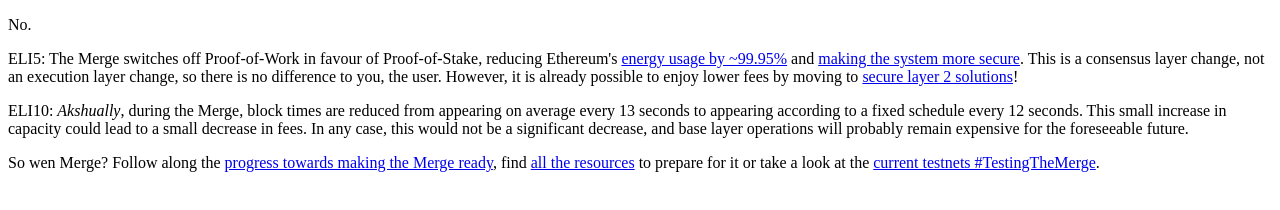
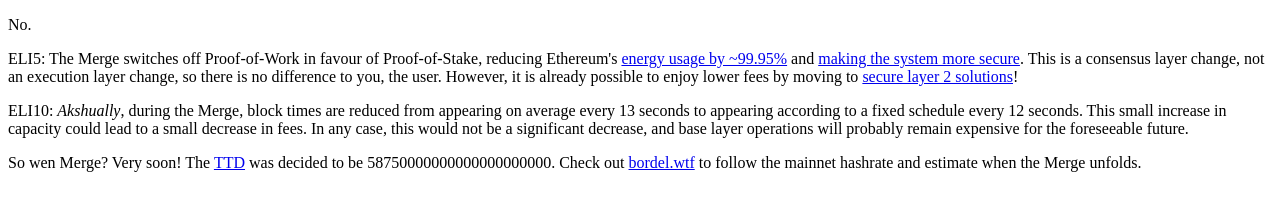
Before and after one commit to barnabemonnot/willthemergelowergasprices, a plain HTML site: page index.html in a window 1280 px wide. Drawn offline with Linux system fonts and the light colour scheme.

Commit message:
Add TTD and Bordel

```diff
--- a/index.html
+++ b/index.html
@@ -25,8 +25,12 @@
       ELI10: <em>Akshually</em>, during the Merge, block times are reduced from appearing on average every 13 seconds to appearing according to a fixed schedule every 12 seconds. This small increase in capacity could lead to a small decrease in fees. In any case, this would not be a significant decrease, and base layer operations will probably remain expensive for the foreseeable future.
     </p>
 
+    <!-- <p>
+      So wen Merge? Follow along the <a href="https://github.com/ethereum/pm/blob/master/Merge/mainnet-readiness.md">progress towards making the Merge ready</a>, find <a href="https://notes.ethereum.org/@MarioHavel/merge-resources">all the resources</a> to prepare for it or take a look at the <a href="https://twitter.com/hashtag/TestingTheMerge?src=hashtag_click&f=live">current testnets #TestingTheMerge</a>.
+    </p> -->
+
     <p>
-      So wen Merge? Follow along the <a href="https://github.com/ethereum/pm/blob/master/Merge/mainnet-readiness.md">progress towards making the Merge ready</a>, find <a href="https://notes.ethereum.org/@MarioHavel/merge-resources">all the resources</a> to prepare for it or take a look at the <a href="https://twitter.com/hashtag/TestingTheMerge?src=hashtag_click&f=live">current testnets #TestingTheMerge</a>.
+      So wen Merge? Very soon! The <a href="https://ethereum.org/en/glossary/#terminal-total-difficulty">TTD</a> was decided to be 58750000000000000000000. Check out <a href="https://bordel.wtf/">bordel.wtf</a> to follow the mainnet hashrate and estimate when the Merge unfolds.
     </p>
   </body>
 </html>
```
